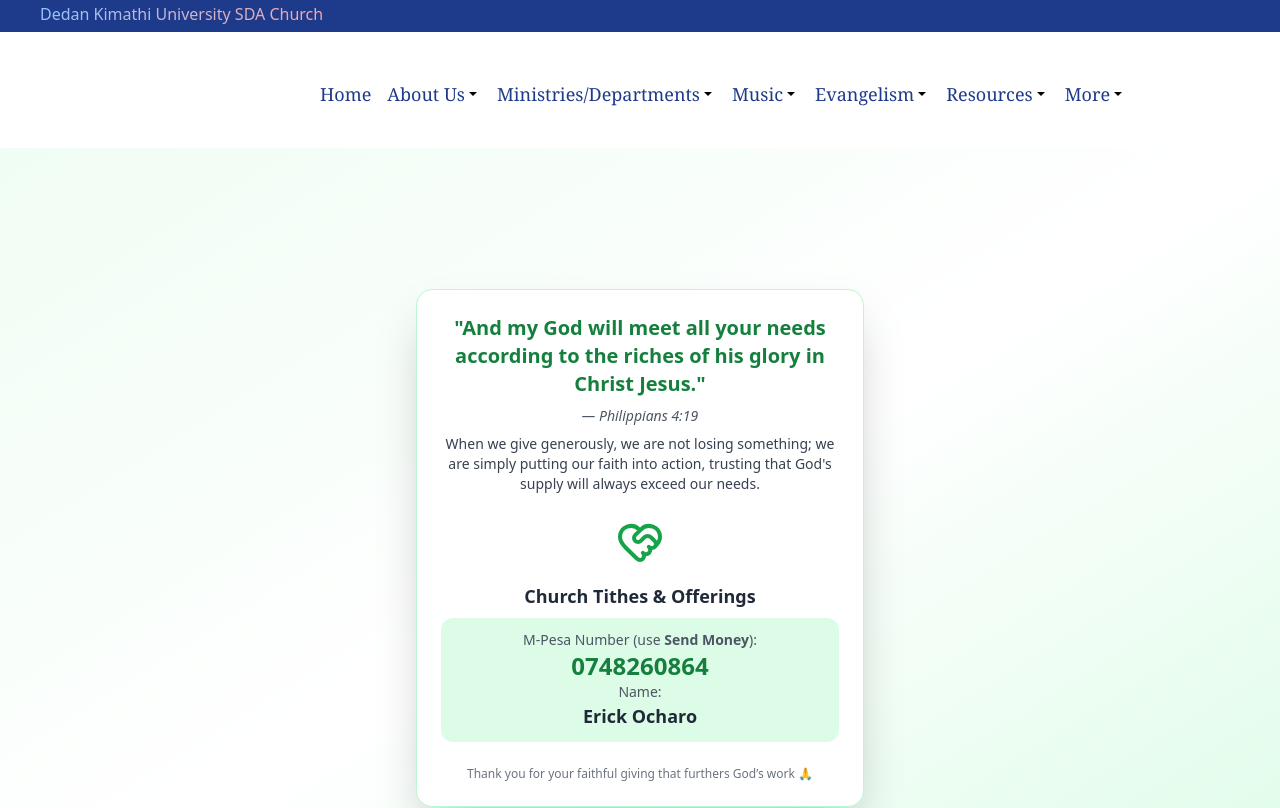
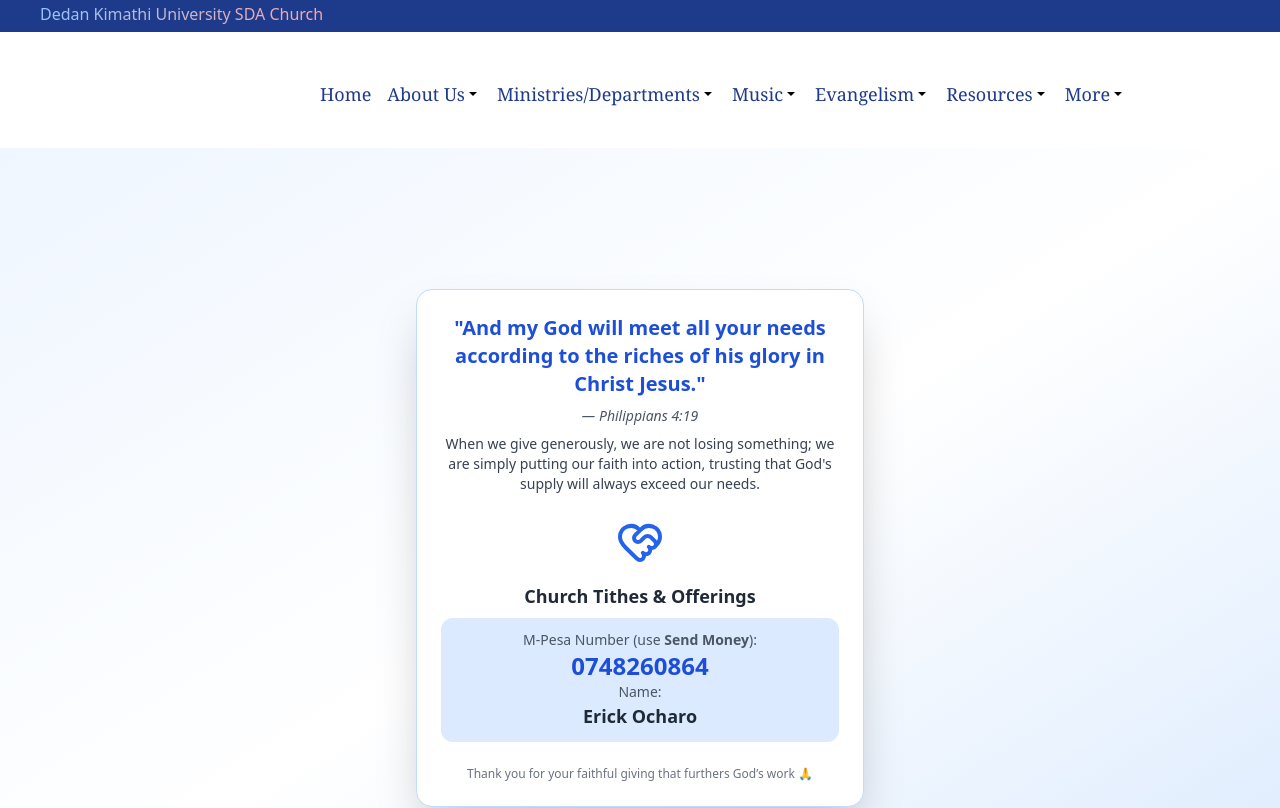
Before and after one commit to RamspheldOnyangoOchieng/DeKUSDA-Website, a React (Vite) app in the folder frontend/: page /tithes-offerings in a window 1280 px wide. Shown: the top 808 px of the page. Built offline with nearby package versions, Linux system fonts and the light colour scheme.

Commit message:
Update: pushed latest changes

```diff
--- a/frontend/src/pages/Resources/TithesOfferings.jsx
+++ b/frontend/src/pages/Resources/TithesOfferings.jsx
@@ -8,11 +8,11 @@ export default function TithesOfferings() {
   return (
     <>
       <Header />
-      <div className="flex items-center justify-center min-h-screen bg-gradient-to-br from-green-50 via-white to-green-100 p-4">
-        <div className="max-w-md w-full bg-white rounded-2xl shadow-2xl p-6 text-center border border-green-200">
+      <div className="flex items-center justify-center min-h-screen bg-gradient-to-br from-blue-50 via-white to-blue-100 p-4">
+        <div className="max-w-md w-full bg-white rounded-2xl shadow-2xl p-6 text-center border border-blue-200">
           {/* Verse Section */}
           <div className="mb-6">
-            <h2 className="text-xl font-semibold text-green-700 mb-2">
+            <h2 className="text-xl font-semibold text-blue-700 mb-2">
               "And my God will meet all your needs according to the riches of his glory in Christ Jesus."
             </h2>
             <p className="text-sm text-gray-600 italic">— Philippians 4:19</p>
@@ -23,15 +23,17 @@ export default function TithesOfferings() {
 
           {/* Icon */}
           <div className="flex justify-center mb-4">
-            <HeartHandshake className="w-12 h-12 text-green-600" />
+            <HeartHandshake className="w-12 h-12 text-blue-600" />
           </div>
 
           {/* M-Pesa Giving Info */}
           <div className="space-y-2">
             <p className="text-lg font-bold text-gray-800">Church Tithes & Offerings</p>
-            <div className="bg-green-100 rounded-xl p-3">
-              <p className="text-sm text-gray-600">M-Pesa Number (use <span className="font-semibold">Send Money</span>):</p>
-              <p className="text-2xl font-extrabold text-green-700">0748260864</p>
+            <div className="bg-blue-100 rounded-xl p-3">
+              <p className="text-sm text-gray-600">
+                M-Pesa Number (use <span className="font-semibold">Send Money</span>):
+              </p>
+              <p className="text-2xl font-extrabold text-blue-700">0748260864</p>
               <p className="text-sm text-gray-600"> Name:</p>
               <p className="text-lg font-semibold text-gray-800">Erick Ocharo</p>
             </div>
```
